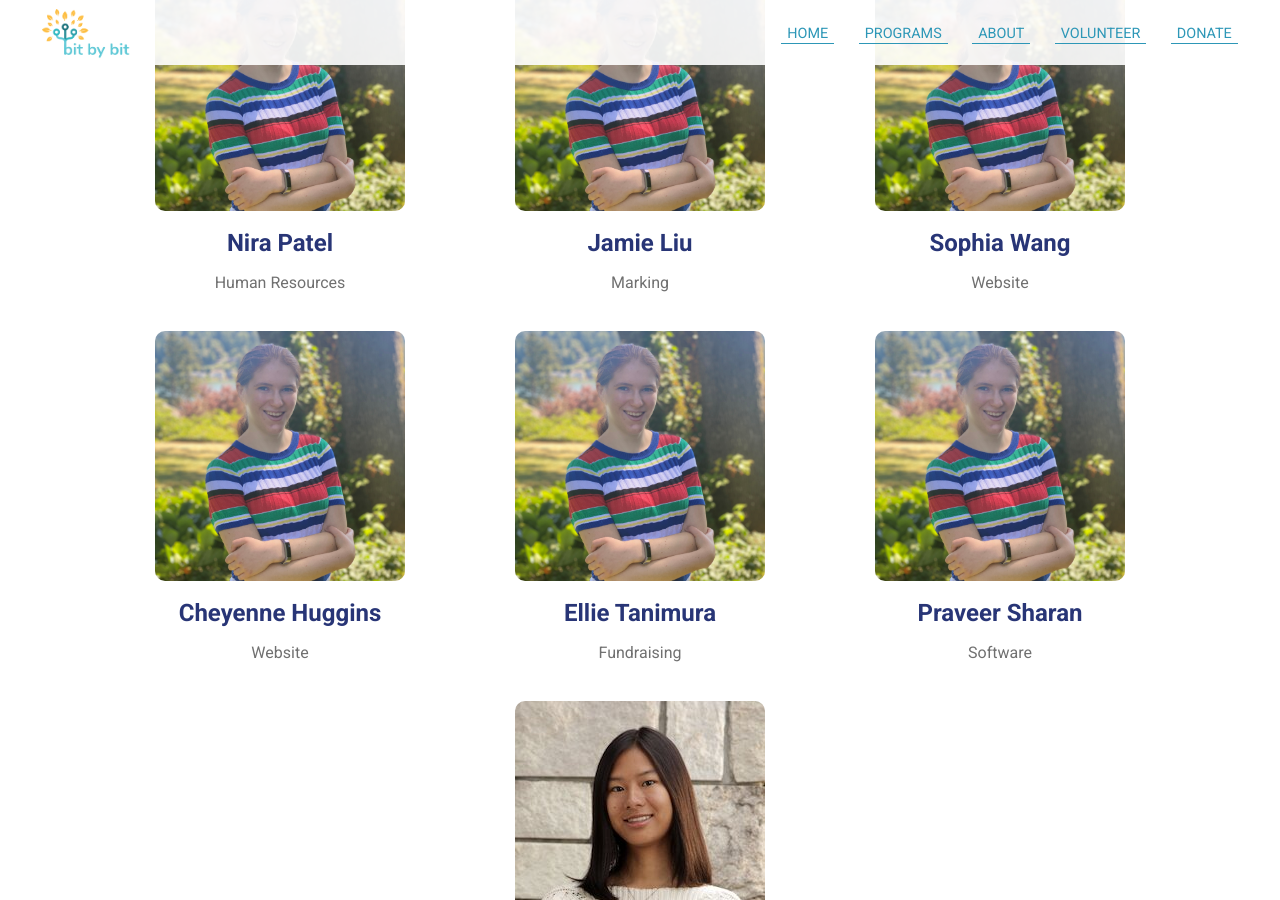
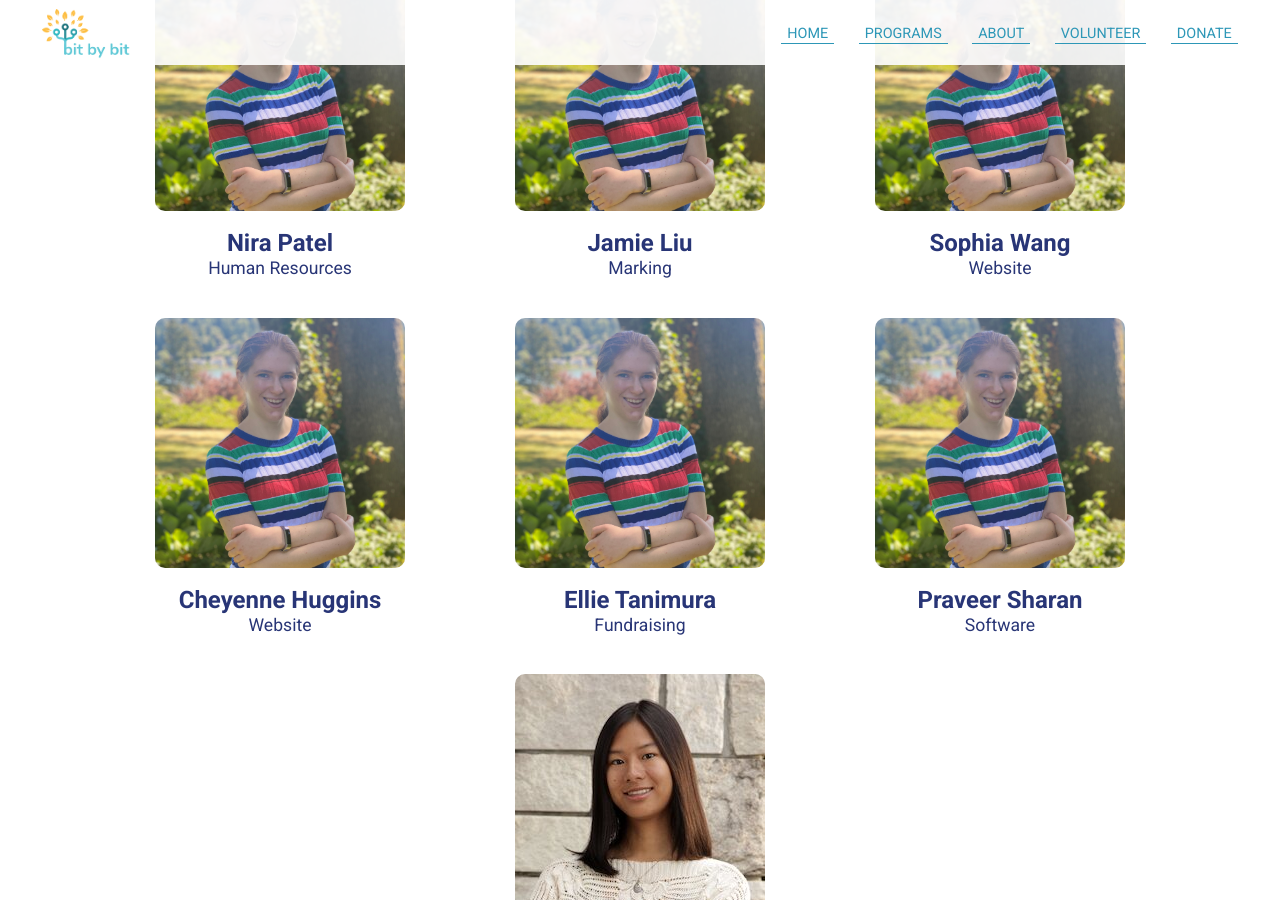
Before and after one commit to bit-by-bit-coding/bxb-website, a Jekyll site: the page built from about.html, in a window 1280 px wide and 900 px high, scrolled down 1759 px. Built offline with Jekyll 4.4.1, drawn with Linux system fonts in a browser that asks for light colours; nearby versions of some CDN libraries.

Commit message:
role text is correct color, size and closer to img

```diff
--- a/styles/about.scss
+++ b/styles/about.scss
@@ -44,6 +44,12 @@
 
 #team-item{
   flex: 1 275px;
+
+  p{
+    font-size: 1.1em;
+    color: $dark;
+    margin-top: 1px;
+  }
 }
 
 // #canvas{
```
